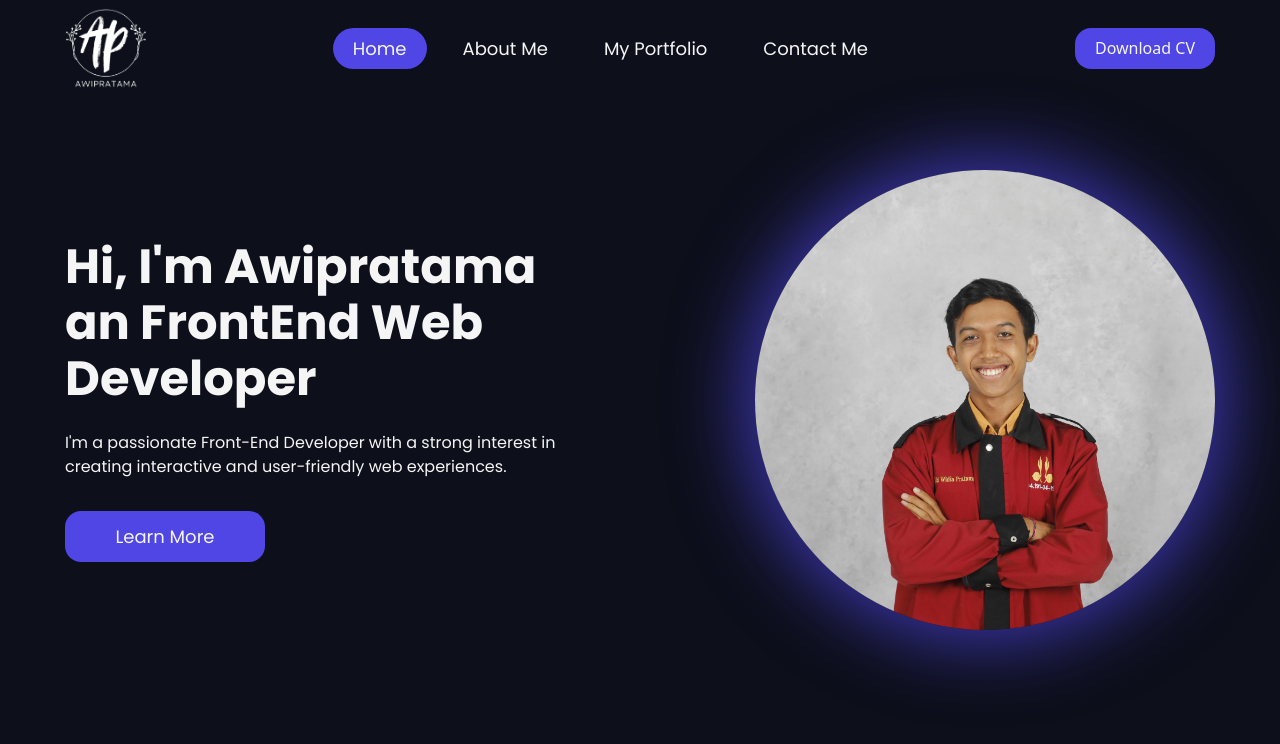
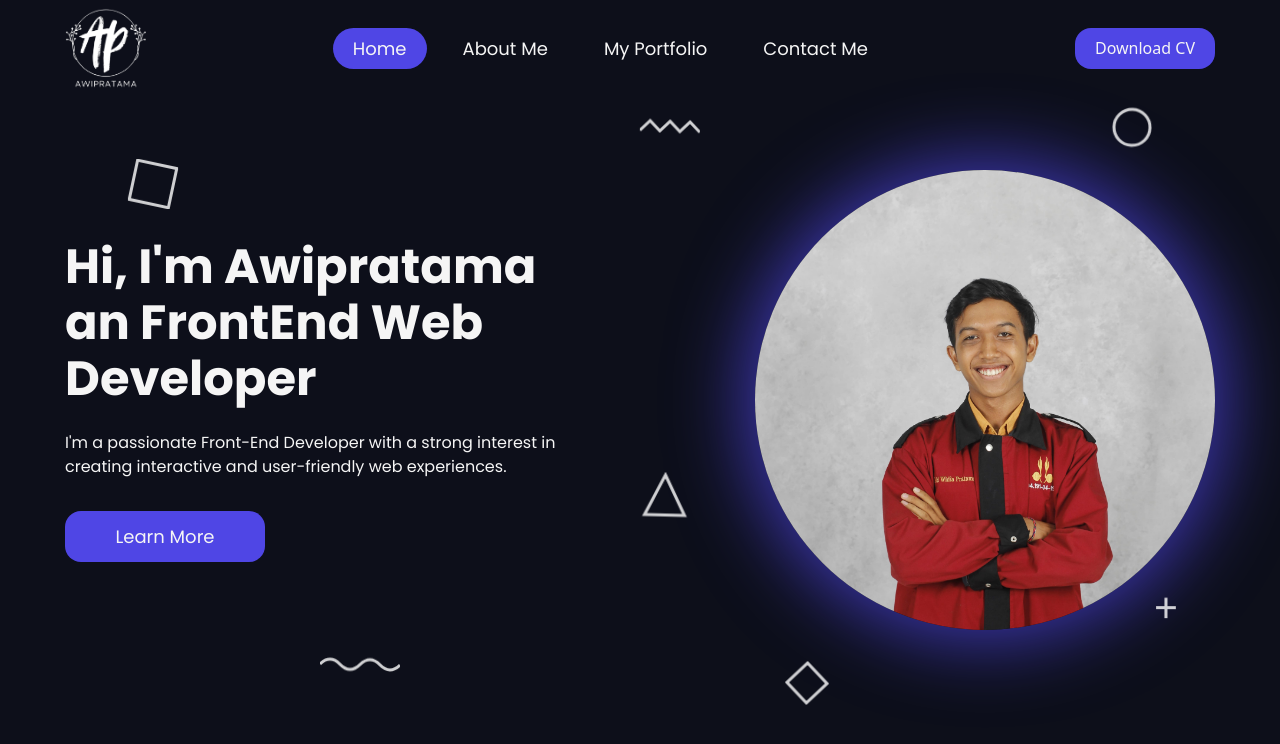
Before and after one commit to Awipratama/Next-portfolio, a Next.js app: page / in a window 1280 px wide. Shown: the top 744 px of the page. Built offline with nearby package versions, Linux system fonts and the light colour scheme.

Commit message:
floating items done

```diff
--- a/app/page.tsx
+++ b/app/page.tsx
@@ -1,7 +1,10 @@
 import Image from "next/image";
+import FloatingShapes from "@/components/FloatingShapes";
 
 export default function Home() {
   return (
+    <section className="relative min-h-screen flex items-center">
+      <FloatingShapes />
       <div className="flex main-page w-full min-h-screen items-center justify-center font-sans">
         <main className="flex max-w-[1150px] min-h-screen w-full items-center justify-between py-32">
           <div className="text-section flex flex-col w-1/2 pr-10">
@@ -26,8 +29,9 @@ export default function Home() {
               alt=""
             />
           </div>
-        <div className="shape"></div>
+          {/* <div className="shape"></div> */}
         </main>
       </div>
+    </section>
   );
 }
--- /dev/null
+++ b/app/style/floatingShapes.module.css
@@ -0,0 +1,80 @@
+.container {
+  position: absolute;
+  inset: 0;
+  pointer-events: none;
+}
+
+/* Base floating animation */
+.shape {
+  position: absolute;
+  opacity: 0.8;
+  animation: float 6s ease-in-out infinite;
+}
+
+/* Zigzag */
+.zigzag {
+  top: 130px;
+  left: 50%;
+  transform: translateX(-50%);
+  animation-duration: 10s;
+}
+
+/* Triangle */
+.triangle {
+  top: 60%;
+  left: 50%;
+  animation-duration: 8s;
+}
+
+/* Circle */
+.circle {
+  top: 15%;
+  right: 10%;
+  animation-duration: 9s;
+}
+
+/* Plus sign */
+.plus {
+  font-size: 42px;
+  font-weight: 300;
+  color: white;
+  top: 72%;
+  right: 8%;
+  animation-duration: 6s;
+}
+
+/* Square */
+.square {
+  top: 20%;
+  left: 10%;
+  animation-duration: 5s;
+  transform: rotate(15deg);
+}
+
+/* Diamond */
+.diamond {
+  bottom: 10%;
+  right: 35%;
+  animation-duration: 4s;
+}
+
+/* Wave line */
+.wave {
+  bottom: 15%;
+  left: 25%;
+  transform: translateX(-50%);
+  animation-duration: 7s;
+}
+
+/* Floating movement */
+@keyframes float {
+  0% {
+    transform: translateY(0px) rotate(0deg);
+  }
+  50% {
+    transform: translateY(-14px) rotate(2deg);
+  }
+  100% {
+    transform: translateY(0px) rotate(0deg);
+  }
+}
--- /dev/null
+++ b/components/FloatingShapes.tsx
@@ -0,0 +1,88 @@
+import styles from "@/app/style/floatingShapes.module.css";
+
+export default function FloatingShapes() {
+  return (
+    <div className={styles.shapeContainer}>
+      {/* Zigzag */}
+      <svg
+        className={`${styles.shape} ${styles.zigzag}`}
+        width="60"
+        height="20"
+        viewBox="0 0 60 20"
+        fill="none"
+        stroke="white"
+        strokeWidth="3"
+      >
+        <polyline points="0,15 10,5 20,15 30,5 40,15 50,5 60,15" />
+      </svg>
+
+      {/* Triangle */}
+      <svg
+        className={`${styles.shape} ${styles.triangle}`}
+        width="50"
+        height="50"
+        viewBox="0 0 50 50"
+        fill="none"
+        stroke="white"
+        strokeWidth="3"
+      >
+        <polygon points="25,5 45,45 5,45" />
+      </svg>
+
+      {/* Circle outline */}
+      <svg
+        className={`${styles.shape} ${styles.circle}`}
+        width="40"
+        height="40"
+        viewBox="0 0 40 40"
+        fill="none"
+        stroke="white"
+        strokeWidth="3"
+      >
+        <circle cx="20" cy="20" r="18" />
+      </svg>
+
+      {/* Plus sign */}
+      <div className={`${styles.shape} ${styles.plus}`}>+</div>
+
+      {/* Square (tilted box) */}
+      <svg
+        className={`${styles.shape} ${styles.square}`}
+        width="50"
+        height="50"
+        viewBox="0 0 50 50"
+        fill="none"
+        stroke="white"
+        strokeWidth="3"
+      >
+        <rect x="5" y="5" width="40" height="40" transform="rotate(12 25 25)" />
+      </svg>
+
+      {/* Diamond */}
+      <svg
+        className={`${styles.shape} ${styles.diamond}`}
+        width="50"
+        height="50"
+        viewBox="0 0 50 50"
+        fill="none"
+        stroke="white"
+        strokeWidth="3"
+      >
+        <polygon points="25,5 45,25 25,45 5,25" />
+      </svg>
+
+      {/* Wave line */}
+      <svg
+        className={`${styles.shape} ${styles.wave}`}
+        width="80"
+        height="20"
+        viewBox="0 0 80 20"
+        fill="none"
+        stroke="white"
+        strokeWidth="3"
+      >
+        <path d="M0 10 Q 10 0, 20 10 T 40 10 T 60 10 T 80 10" />
+      </svg>
+    </div>
+  );
+}
--- a/layout/MainNavbar.tsx
+++ b/layout/MainNavbar.tsx
@@ -2,7 +2,7 @@
 
 export default function MainNavbar() {
   return (
-    <div className="main-navbar fixed flex justify-center w-full">
+    <div className="main-navbar fixed flex justify-center w-full z-99">
       <nav className="w-full max-w-[1150px] flex justify-between">
         <div className="logo py-2">
           <img
--- a/package.json
+++ b/package.json
@@ -11,7 +11,8 @@
   "dependencies": {
     "next": "16.0.3",
     "react": "19.2.0",
-    "react-dom": "19.2.0"
+    "react-dom": "19.2.0",
+    "react-icon": "^1.0.0"
   },
   "devDependencies": {
     "@tailwindcss/postcss": "^4",
```
Also changed, not shown: 1 other file (tests, documents, lock files or other folders). Lines whose indentation alone changed are shown as unchanged.
